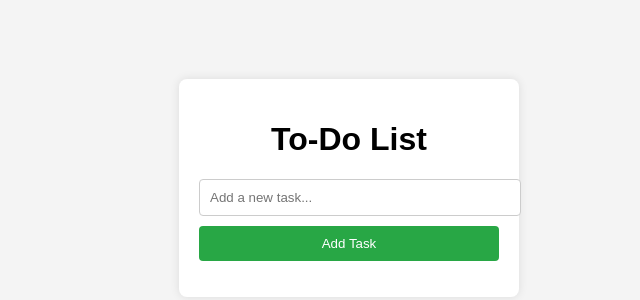
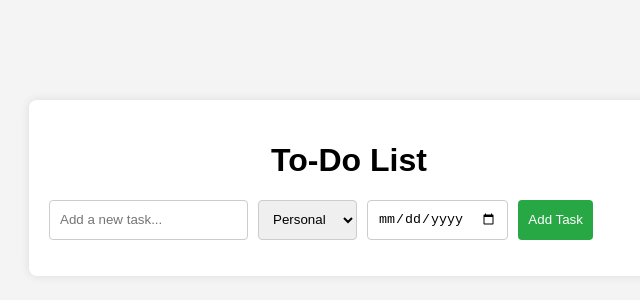
Before and after one commit to Molline4123/To-do-List, a plain HTML site: page index.html in a window 1280 px wide. Shown: the part 212-512 px from the top of the page, without its empty margins (291-931 px from the left). Drawn offline with Linux system fonts and the light colour scheme.

Commit message:
second commit

```diff
--- a/index.html
+++ b/index.html
@@ -9,8 +9,17 @@
 <body>
   <div class="container">
     <h1>To-Do List</h1>
-    <input type="text" id="taskInput" placeholder="Add a new task...">
+    <div class="input-group">
+    <!--Task Input-->
+      <input type="text" id="taskInput" placeholder="Add a new task...">
+      <select id="categoryInput">
+        <option value="personal">Personal</option>
+        <option value="work">Work</option>
+        <option value="shopping">Shopping</option>
+      </select>
+      <input type="date" id="dueDateInput">
     <button id="addTaskBtn">Add Task</button>
+    </div>
     <ul id="taskList"></ul>
   </div>
   <script src="script.js"></script>
--- a/style.css
+++ b/style.css
@@ -13,28 +13,29 @@ body {
   padding: 20px;
   border-radius: 8px;
   box-shadow: 0 0 10px rgba(0, 0, 0, 0.1);
-    width: 300px;
+  width: 600px;
 }
 
 h1 {
   text-align: center;
 }
 
-  input {
-    width: 100%;
+.input-group {
+  display: flex;
+  gap: 10px;
+  margin-bottom: 10px;
+}
+
+input, select, button {
   padding: 10px;
-    margin-bottom: 10px;
   border: 1px solid #ccc;
   border-radius: 4px;
 }
 
 button {
-    width: 100%;
-    padding: 10px;
   background-color: #28a745;
   color: white;
   border: none;
-    border-radius: 4px;
   cursor: pointer;
 }
 
@@ -56,6 +57,7 @@ body {
   display: flex;
   justify-content: space-between;
   align-items: center;
+  animation: fadeIn 0.5s ease-in-out;
 }
 
 li.completed {
@@ -75,3 +77,14 @@ body {
 li button:hover {
   background: #c82333;
 }
+
+@keyframes fadeIn {
+  from {
+    opacity: 0;
+    transform: translateY(-10px);
+  }
+  to {
+    opacity: 1;
+    transform: translateY(0);
+  }
+}
```
Lines whose indentation alone changed are shown as unchanged.
